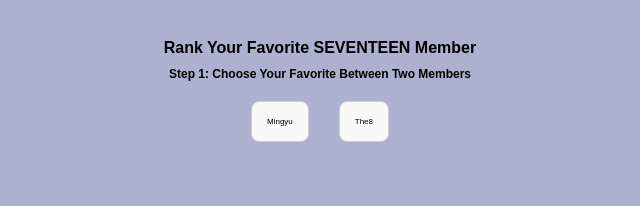
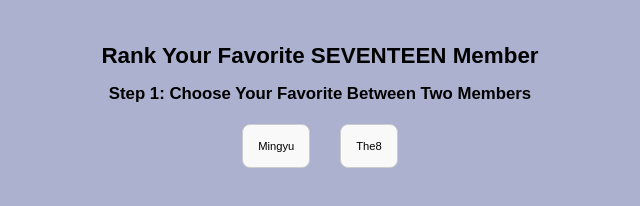
Before and after one commit to Tothemoon9988/seventeen-quiz, a plain HTML site: page index.html in a window 1280 px wide. Shown: the whole page, without its empty margins (320-960 px from the left). Drawn offline with nearby package versions, Linux system fonts and the light colour scheme.

Commit message:
Update index.html

```diff
--- a/index.html
+++ b/index.html
@@ -11,7 +11,7 @@
             background-color: #abb1cf; /* White background */
             text-align: center;
             padding: 20px;
-            font-size: 0.5em; /* Smaller font size (1/3 of the original size) */
+            font-size: 0.7em; /* Smaller font size (1/3 of the original size) */
         }
         .container {
             max-width: 800px;
```
